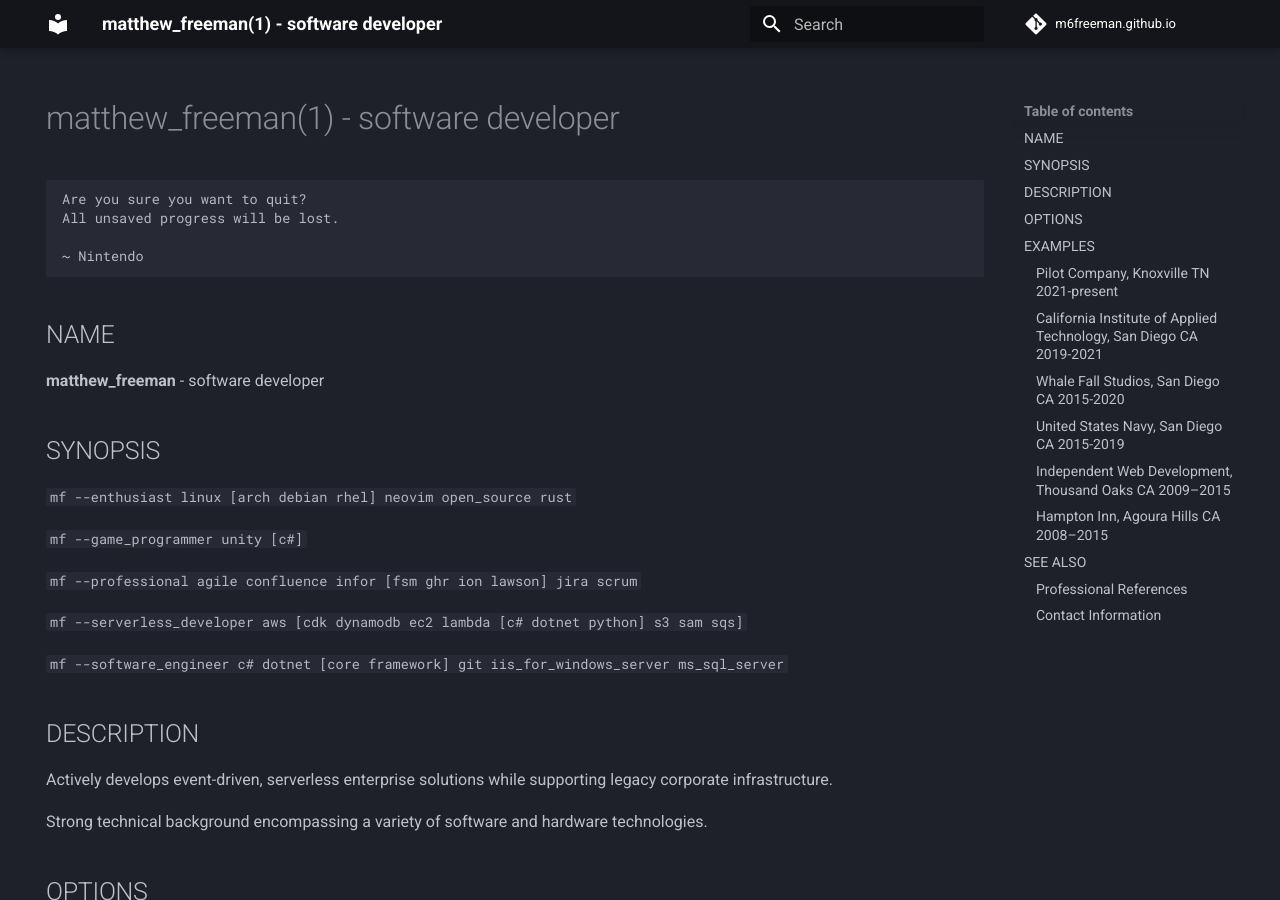
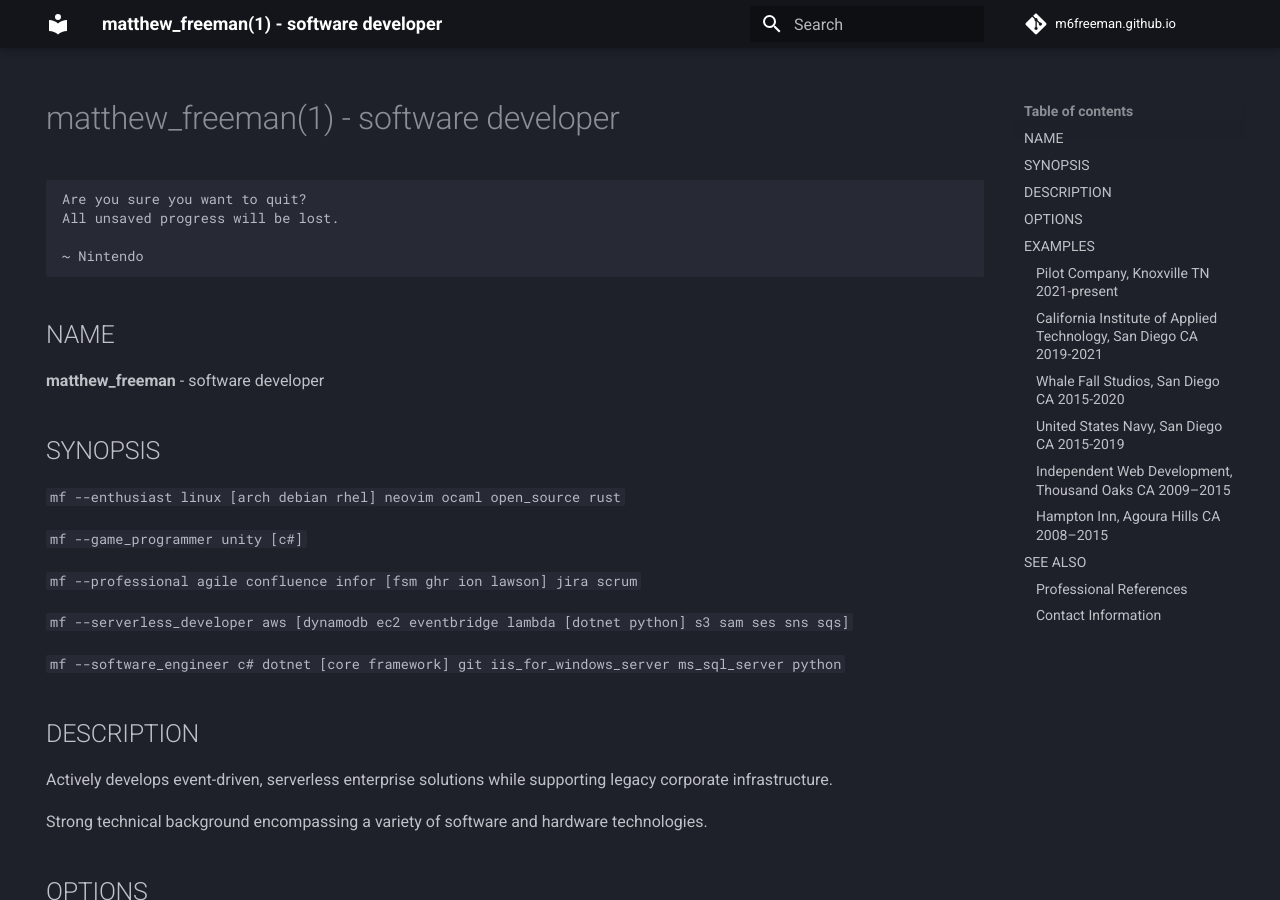
Before and after one commit to m6freeman/m6freeman.github.io, an MkDocs documentation site: the page built from docs/index.md, in a window 1280 px wide and 900 px high. Built offline with MkDocs 1.6.1 and Material for MkDocs 9.7.7, drawn with Linux system fonts in a browser that asks for light colours; comment, search, counter and statistics services are not loaded.

Commit message:
fix: synopsis

```diff
--- a/docs/index.md
+++ b/docs/index.md
@@ -19,15 +19,15 @@ All unsaved progress will be lost.
 
 ## SYNOPSIS
 
-`mf --enthusiast linux [arch debian rhel] neovim open_source rust`
+`mf --enthusiast linux [arch debian rhel] neovim ocaml open_source rust`
 
 `mf --game_programmer unity [c#]`
 
 `mf --professional agile confluence infor [fsm ghr ion lawson] jira scrum`
 
-`mf --serverless_developer aws [cdk dynamodb ec2 lambda [c# dotnet python] s3 sam sqs]`
+`mf --serverless_developer aws [dynamodb ec2 eventbridge lambda [dotnet python] s3 sam ses sns sqs]`
 
-`mf --software_engineer c# dotnet [core framework] git iis_for_windows_server ms_sql_server`
+`mf --software_engineer c# dotnet [core framework] git iis_for_windows_server ms_sql_server python`
 
 ## DESCRIPTION
 
```
